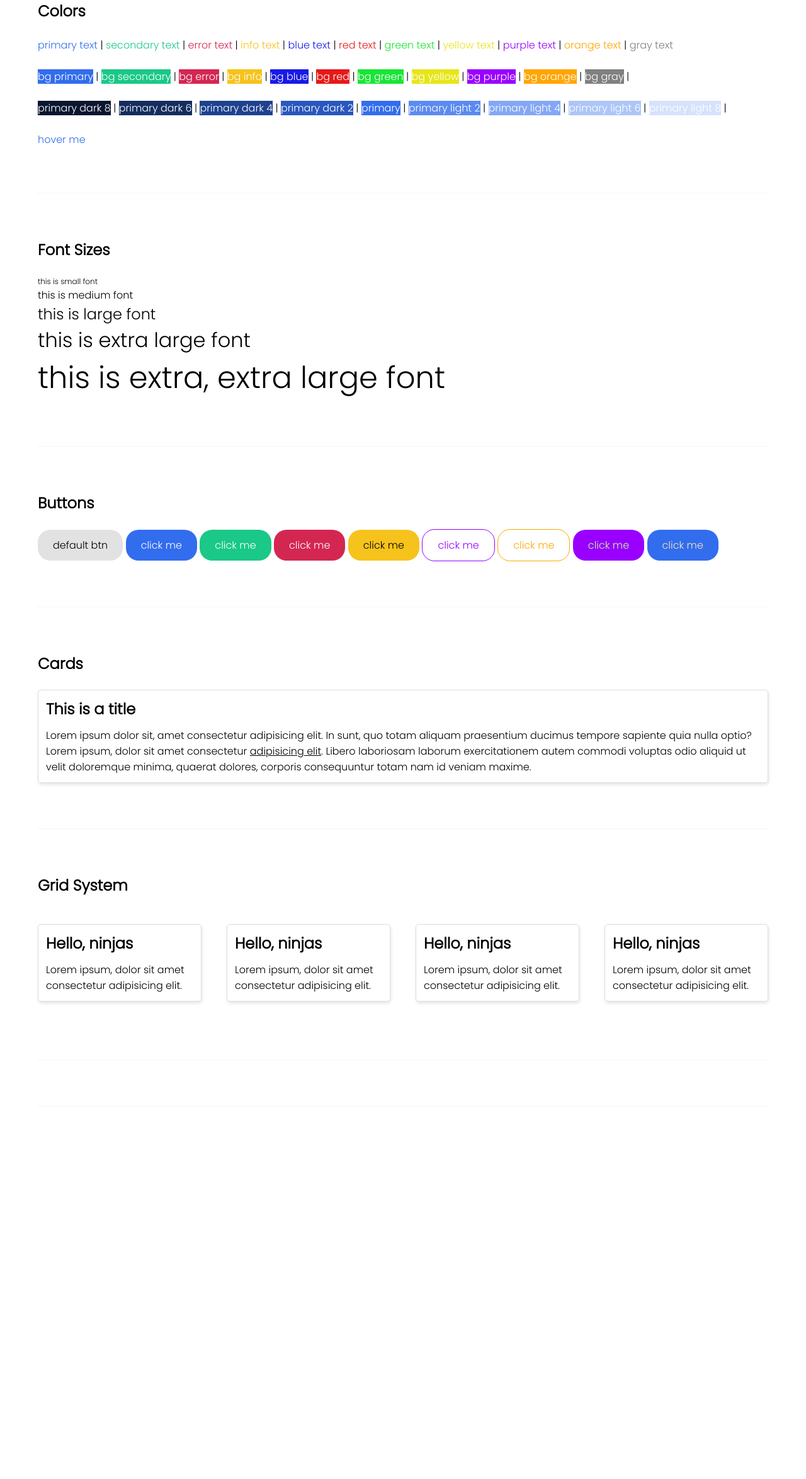
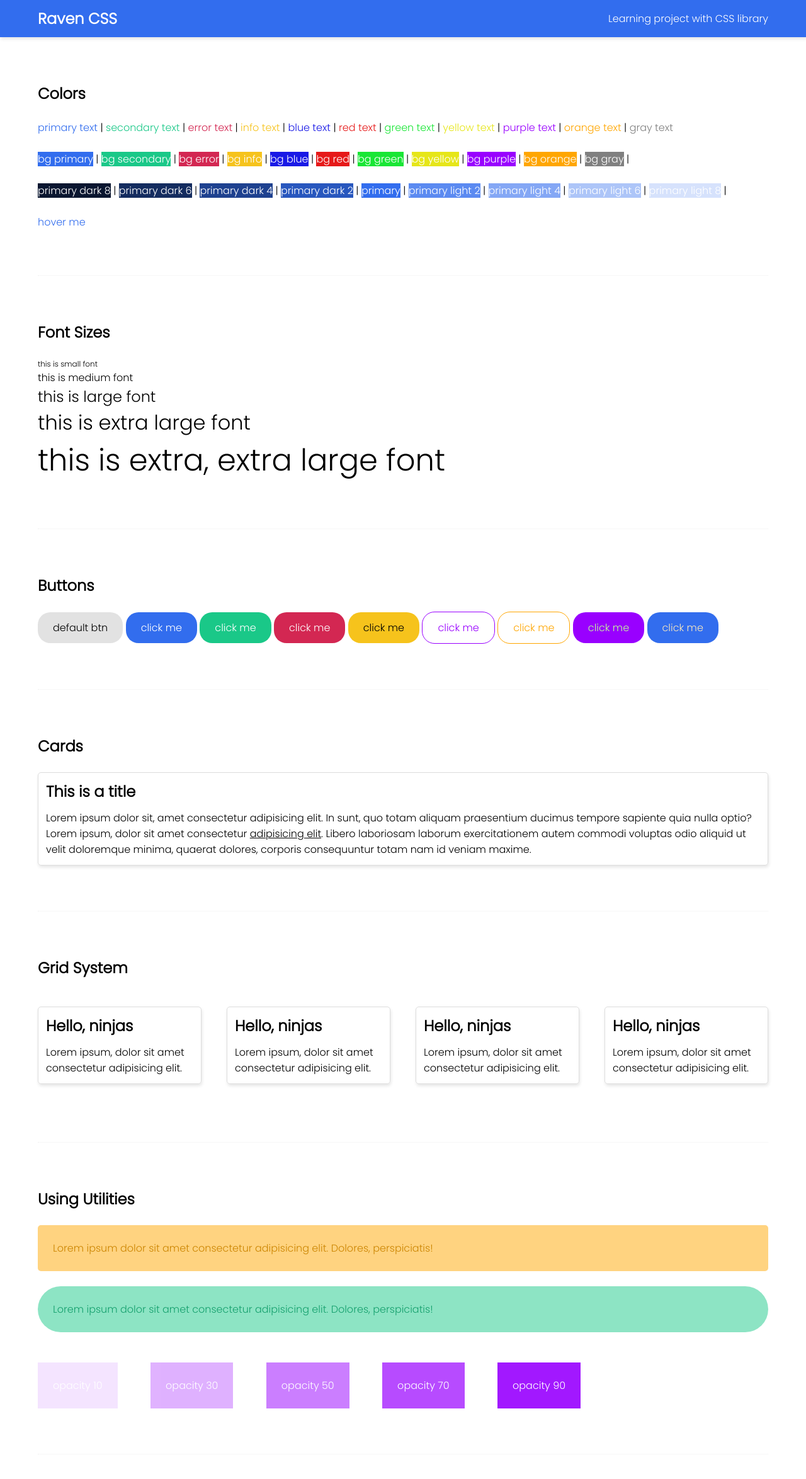
Before and after one commit to vroeN2/sass-learning-project, a website: page index.html in a window 1280 px wide. Shown: the whole page at 63% size. Before the commit the page ends 1828 px from the top, so only its background shows below. Drawn offline with Linux system fonts and the light colour scheme.

Commit message:
lesson 18 final files
learn how to extend a class, how to create a placeholder, create a navbar

```diff
--- a/index.html
+++ b/index.html
@@ -8,6 +8,12 @@
     <title>SASS LEARNING PROJECT</title>
 </head>
 <body>
+    <nav class="navbar-primary text-white mb-4">
+      <div class="container">
+        <h2 class="site-title">Raven CSS</h2>
+        <p>Learning project with CSS library</p>
+      </div>
+    </nav>
     <div class="container">
       <!-- colors -->
       <h2 class="mb-2">Colors</h2>
@@ -119,6 +125,18 @@
       <hr class="mt-4 mb-4">
 
       <!-- utilities -->
+      <h2>Using Utilities</h2>
+      <div class="mt-2 text-orange-dark-2 bg-orange-light-5 p-2 br-xs">
+        <p>Lorem ipsum dolor sit amet consectetur adipisicing elit. Dolores, perspiciatis!</p>
+      </div>
+      <div class="mt-2 text-secondary-dark-2 bg-secondary-light-5 p-2 br-lg">
+        <p>Lorem ipsum dolor sit amet consectetur adipisicing elit. Dolores, perspiciatis!</p>
+      </div>
+      <div class="display-i-b bg-purple text-white o-10 mt-3 mr-3 p-2">opacity 10</div>
+      <div class="display-i-b bg-purple text-white o-30 mt-3 mr-3 p-2">opacity 30</div>
+      <div class="display-i-b bg-purple text-white o-50 mt-3 mr-3 p-2">opacity 50</div>
+      <div class="display-i-b bg-purple text-white o-70 mt-3 mr-3 p-2">opacity 70</div>
+      <div class="display-i-b bg-purple text-white o-90 mt-3 mr-3 p-2">opacity 90</div>
 
       <hr class="mt-4 mb-4">
 
--- /dev/null
+++ b/raven/components/_navbar.scss
@@ -0,0 +1,28 @@
+%flex-layout {
+    width: 100%;
+    display: flex;
+    align-items: center;
+    justify-content: space-between;
+    box-sizing: border-box;
+  }
+
+  .navbar {
+    @extend %flex-layout;
+    padding: $base-padding $base-padding * 2;
+    box-shadow: $base-box-shadow;
+
+    .site-title {
+      font-size: $font-size-lg;
+    }
+
+    .container {
+      @extend %flex-layout;
+    }
+  }
+
+  @each $key, $val in $colors {
+    .navbar-#{$key} {
+      @extend .navbar;
+      background-color: $val;
+    }
+  }
--- a/raven/index.scss
+++ b/raven/index.scss
@@ -13,6 +13,7 @@
 // components (button, card, navbar)
 @import 'components/card';
 @import 'components/button';
+@import 'components/navbar';
 
 // utilities (margin, padding, opacity)
 @import 'utilities';
```
Also changed, not shown: css/index.css.
